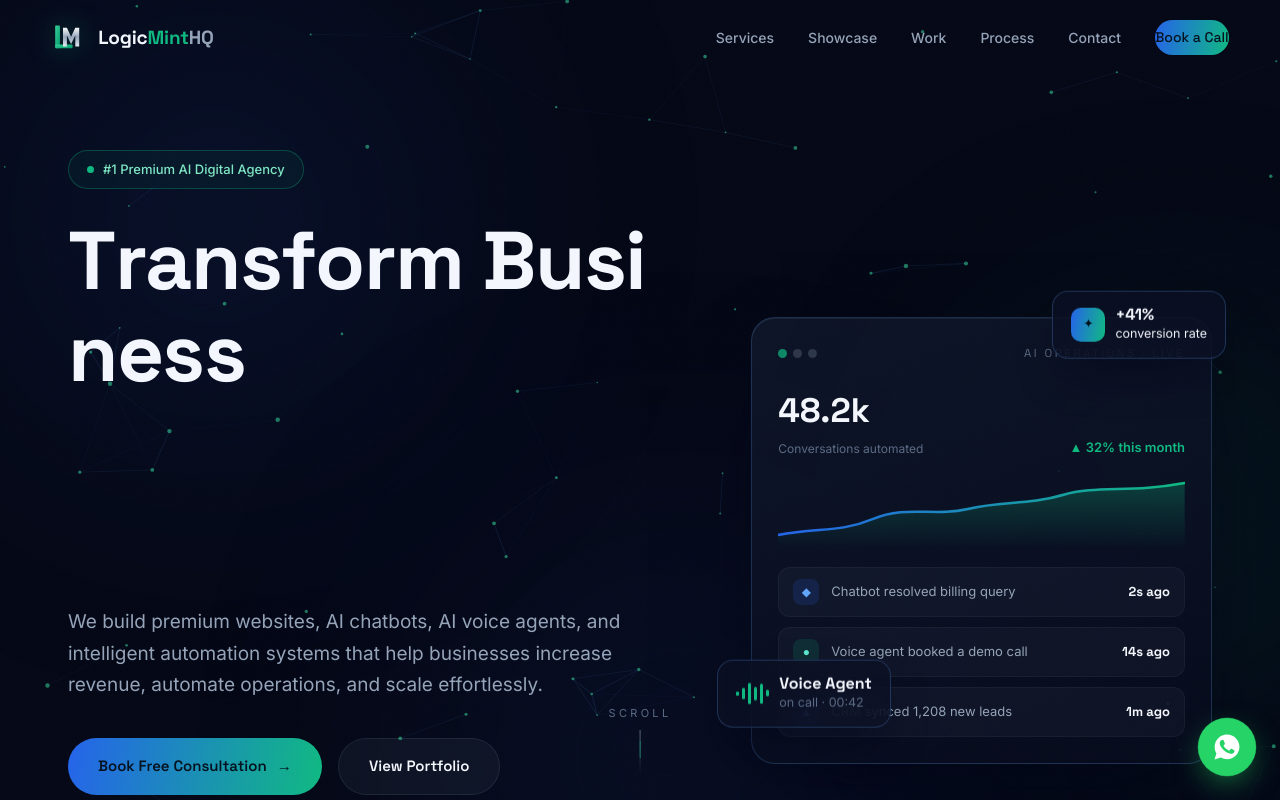
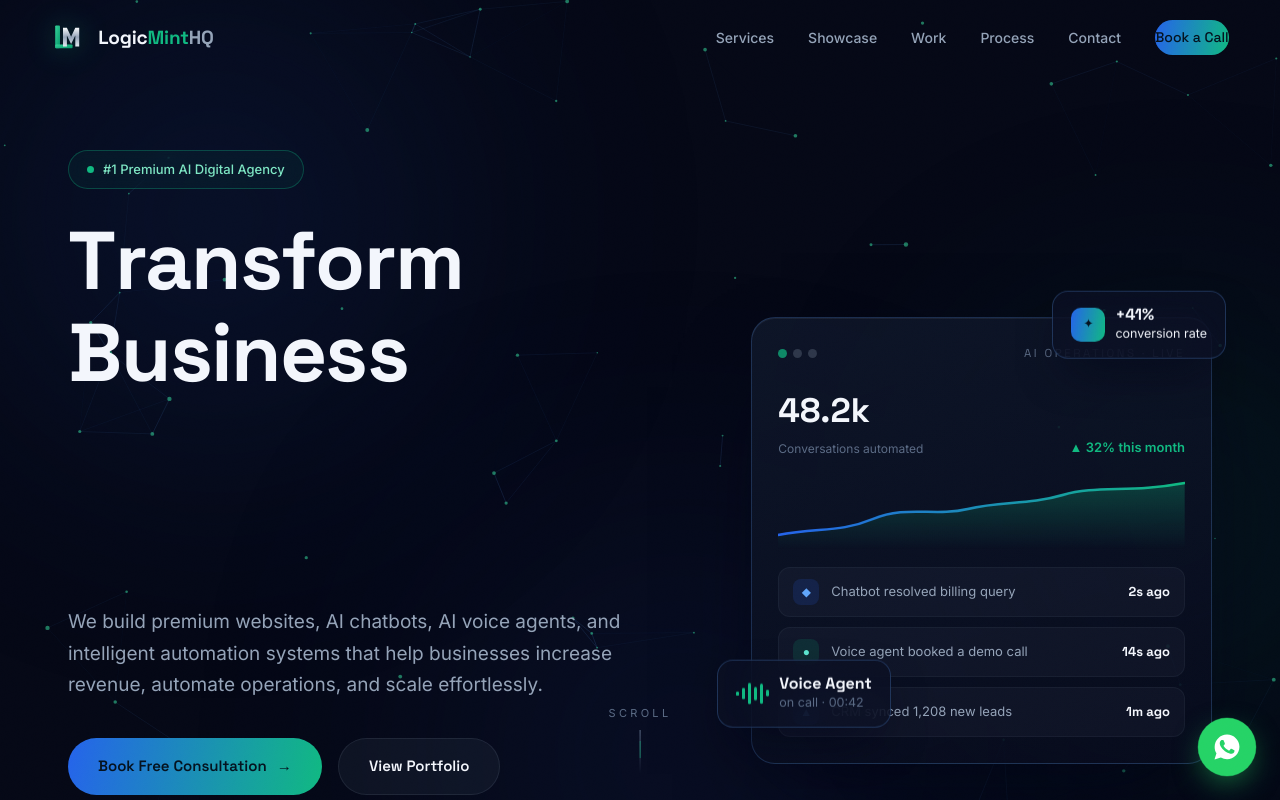
Before and after one commit to santosh-workspace/logicmintHQ, a Next.js app: page / in a window 1280 px wide. Shown: the top 800 px of the page. Built offline with nearby package versions, Linux system fonts and the light colour scheme.

Commit message:
newly update all the code for website

```diff
--- a/src/app/globals.css
+++ b/src/app/globals.css
@@ -128,6 +128,7 @@ section{position:relative;padding:clamp(80px,10vw,140px) 0}
 @keyframes pulse{0%,100%{box-shadow:0 0 0 0 rgba(16,185,129,.6)}50%{box-shadow:0 0 0 7px rgba(16,185,129,0)}}
 .hero-h1{font-size:clamp(42px,6.4vw,82px);margin:26px 0 24px}
 .hero-h1 .ln{display:block;overflow:hidden}
+.hero-h1 .word{display:inline-block;white-space:nowrap}
 .hero-h1 .ch{display:inline-block;opacity:0;transform:translateY(105%) rotate(4deg);animation:chIn .8s var(--ease) forwards}
 @keyframes chIn{to{opacity:1;transform:none}}
 .hero-sub{color:var(--sub);font-size:clamp(16px,1.7vw,19px);max-width:560px;margin-bottom:38px;opacity:0;animation:fadeUp 1s var(--ease) 1.15s forwards}
--- a/src/components/Hero.tsx
+++ b/src/components/Hero.tsx
@@ -7,19 +7,38 @@ const LINE2 = "with Intelligent AI";
 const EASE = "cubic-bezier(.22,1,.36,1)";
 
 function Chars({ text, lineIndex }: { text: string; lineIndex: number }) {
-  return (
-    <>
-      {Array.from(text).map((c, i) => (
-        <span
-          key={i}
-          className="ch"
-          style={{ animationDelay: `${0.55 + lineIndex * 0.28 + i * 0.028}s` }}
-        >
-          {c === " " ? " " : c}
+  const words = text.split(" ");
+  let i = 0;
+  const nodes: JSX.Element[] = [];
+
+  words.forEach((word, wi) => {
+    nodes.push(
+      <span className="word" key={`w${wi}`}>
+        {Array.from(word).map((c) => {
+          const idx = i++;
+          return (
+            <span
+              key={idx}
+              className="ch"
+              style={{ animationDelay: `${0.55 + lineIndex * 0.28 + idx * 0.028}s` }}
+            >
+              {c}
+            </span>
+          );
+        })}
+      </span>
+    );
+    if (wi < words.length - 1) {
+      const idx = i++;
+      nodes.push(
+        <span key={`s${wi}`} className="ch" style={{ animationDelay: `${0.55 + lineIndex * 0.28 + idx * 0.028}s` }}>
+          {" "}
         </span>
-      ))}
-    </>
-  );
+      );
+    }
+  });
+
+  return <>{nodes}</>;
 }
 
 export default function Hero() {
```
